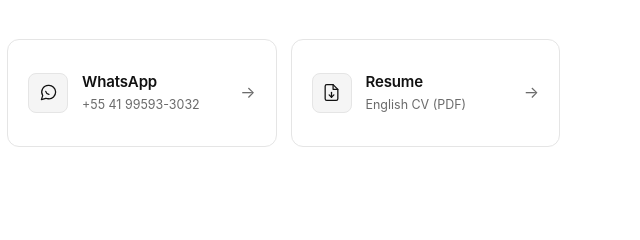
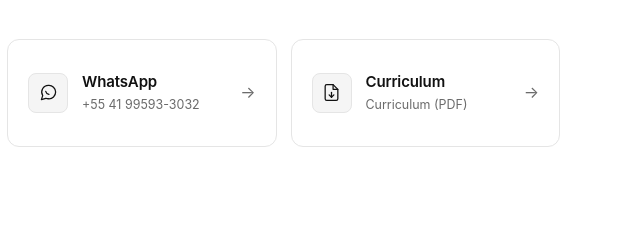
Before and after one commit to bergamini-bruno/portfolio, a plain HTML site: page en/index.html in a window 1280 px wide. Shown: the part 2690-2930 px from the top of the page, 640-1280 px from the left. Drawn offline with Linux system fonts and the light colour scheme.

Commit message:
Fixed resume reference

```diff
--- a/en/index.html
+++ b/en/index.html
@@ -1203,8 +1203,8 @@
           <svg viewBox="0 0 24 24" fill="none" stroke="currentColor" stroke-width="1.6" stroke-linecap="round" stroke-linejoin="round"><path d="M14 2H6a2 2 0 0 0-2 2v16a2 2 0 0 0 2 2h12a2 2 0 0 0 2-2V8z"/><path d="M14 2v6h6"/><path d="M12 18v-6"/><path d="M9 15l3 3 3-3"/></svg>
         </span>
         <span class="link-text">
-          <strong>Resume</strong>
-          <span>English CV (PDF)</span>
+          <strong>Curriculum</strong>
+          <span>Curriculum (PDF)</span>
         </span>
         <span class="arrow">→</span>
       </a>
```
Also changed, not shown: index.html (+2 -2 lines).
